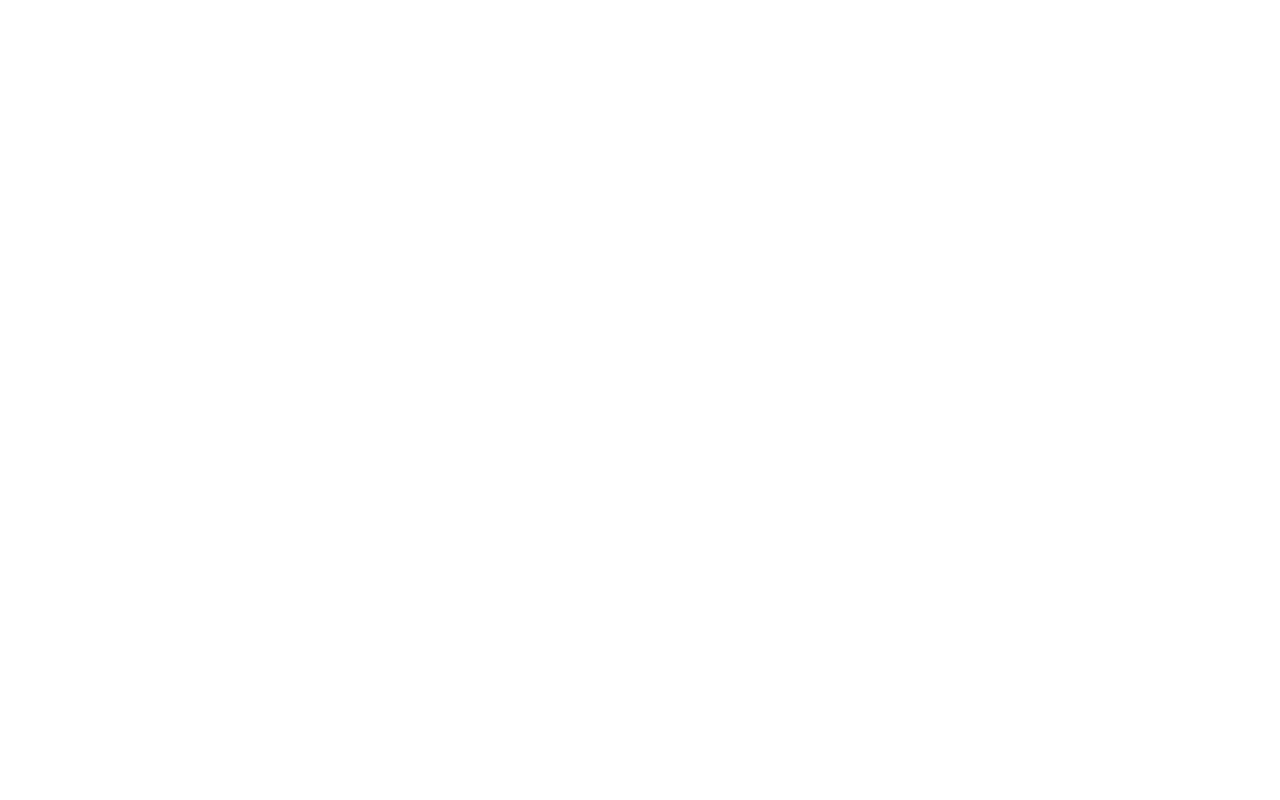
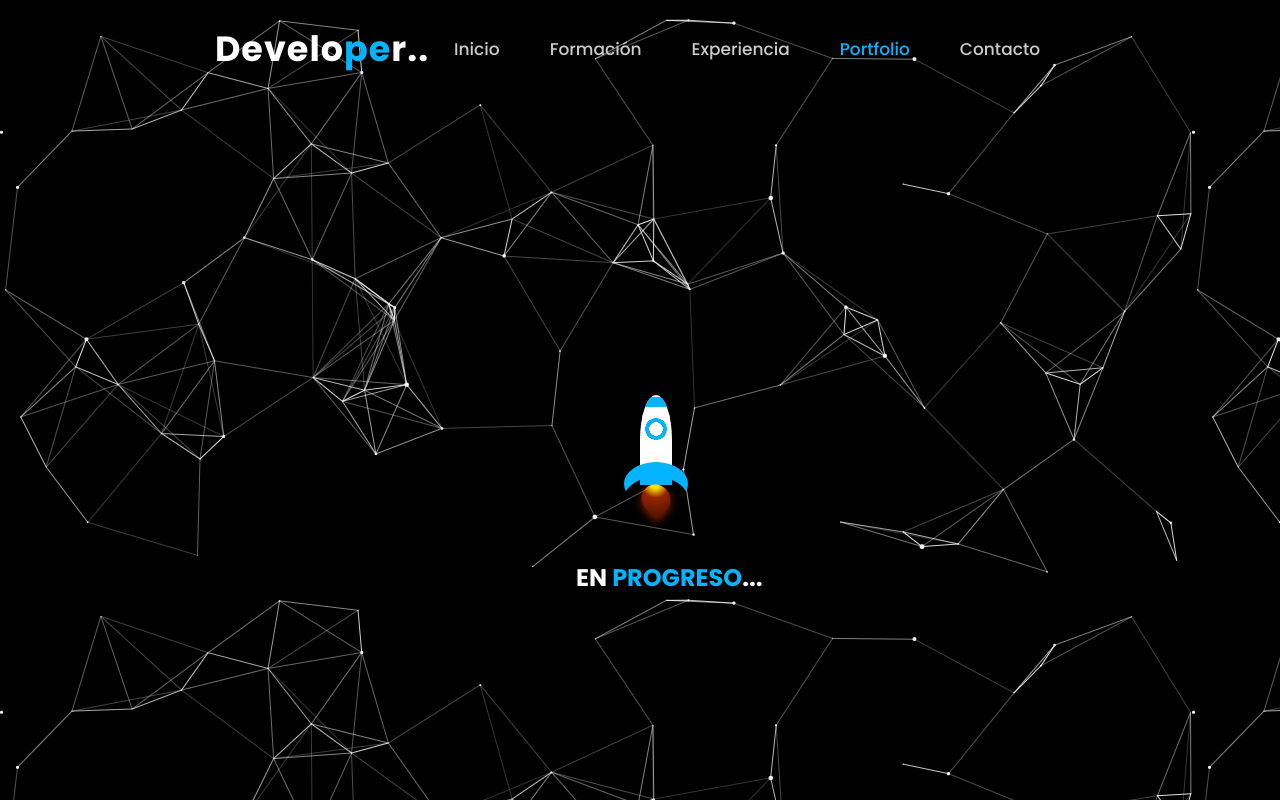
Before and after one commit to asanchezat/Portfolio, a plain HTML site: page portfolio.html in a window 1280 px wide. Drawn offline with nearby package versions, Linux system fonts and the light colour scheme.

Commit message:
portfolio y retoques experiencia

```diff
--- a/css/style.css
+++ b/css/style.css
@@ -235,7 +235,7 @@ h3 span:after {
 }
 
 .formacion-img {
-    height: 550px;
+    height: 500px;
     width: 400px;
     border-radius: 10px;
 }
@@ -265,7 +265,7 @@ h3 span:after {
 /*------- EXPERIENCIA SECTION -----*/
 
 .experiencia {
-    overflow: hidden;
+
     width: 100vw;
     height: 100vh;
     background-image: url(../img/background.png);
@@ -295,6 +295,125 @@ h3 span:after {
     margin-top: 5rem;
 }
 
-.text {
-    margin-top: 10px;
+.box {
+  background: var(--bg-color);
+  padding: 35px 45px;
+  border-radius: 8px;
+  transition: all .45s ease;
 }
+
+.s-icons i {
+  font-size: 32px;
+  margin-bottom: 20px;
+}
+
+.box h3 {
+  font-size: 24px;
+  font-weight: 600;
+  color: var(--text-color);
+  margin-bottom: 15px;
+}
+
+.box p {
+  color: var(--second-color);
+  font-size: 1rem;
+  line-height: 1.8;
+  margin-bottom: 25px;
+}
+
+.box:hover {
+  transform: translateY(-8px);
+  cursor: pointer;
+}
+
+/*----------PORTFOLIO------*/
+
+.portfolio {
+  overflow: hidden;
+  width: 100vw;
+  height: 100vh;
+  background-image: url(../img/background.png);
+}
+
+.portfolio-text {
+  display: block;
+  position: fixed;
+  top:70%;
+  left:45%;
+}
+
+/*----PORTFOLIO ANIMACIÓN EN PROGRESO---------*/
+
+.loader {
+    width: 32px;
+    height: 90px;
+    display: block;
+    position: fixed;
+    top:50%;
+    left:50%;
+    transform: translate(-50%, -50%);
+    border-radius: 50% 50% 0 0;
+    border-bottom: 10px solid var(--main-color);;
+    background-color: #FFF;
+    background-image: radial-gradient(ellipse at center, #FFF 34%, var(--main-color) 35%,var(--main-color) 54%, #FFF 55%), linear-gradient(var(--main-color) 10px, transparent 0);
+    background-size: 28px 28px;
+    background-position: center 20px , center 2px;
+    background-repeat: no-repeat;
+    box-sizing: border-box;
+    animation: animloaderBack 1s linear infinite alternate;
+  }
+  .loader::before {
+    content: '';
+    box-sizing: border-box;
+    position: absolute;
+    left: 50%;
+    transform: translateX(-50%);
+    width: 64px;
+    height: 44px;
+    border-radius: 50%;
+    box-shadow: 0px 15px var(--main-color) inset;
+    top: 67px;
+  }
+  .loader::after {
+    content: '';
+    position: absolute;
+    left: 50%;
+    transform: translateX(-50%) rotate(45deg);
+    width: 34px;
+    height: 34px;
+    top: 112%;
+    background: radial-gradient(ellipse at center, #ffdf00 8%, rgba(249, 62, 0, 0.6) 24%, rgba(0, 0, 0, 0) 100%);
+    border-radius: 50% 50% 0;
+    background-repeat: no-repeat;
+    background-position: -44px -44px;
+    background-size: 100px 100px;
+    box-shadow: 4px 4px 12px 0px rgba(255, 61, 0, 0.5);
+    box-sizing: border-box;
+    animation: animloader 1s linear infinite alternate;
+  }
+
+  @keyframes animloaderBack {
+    0%, 30%, 70% {
+      transform: translateY(0px);
+    }
+    20%, 40%, 100% {
+      transform: translateY(-5px);
+    }
+  }
+
+  @keyframes animloader {
+    0% {
+      box-shadow: 4px 4px 12px 2px rgba(255, 61, 0, 0.75);
+      width: 34px;
+      height: 34px;
+      background-position: -44px -44px;
+      background-size: 100px 100px;
+    }
+    100% {
+      box-shadow: 2px 2px 8px 0px rgba(255, 61, 0, 0.5);
+      width: 30px;
+      height: 28px;
+      background-position: -36px -36px;
+      background-size: 80px 80px;
+    }
+  }
--- a/portfolio.html
+++ b/portfolio.html
@@ -0,0 +1,33 @@
+<!DOCTYPE html>
+<html>
+    <head>
+        <meta charset="utf-8">
+        <meta name="viewport" content="width=device-width, initial-scale=1">
+        <title>
+            Portfolio
+        </title>
+        <link rel="stylesheet" type="text/css" href="css/style.css">
+        <link rel="stylesheet" href="https://unpkg.com/boxicons@latest/css/boxicons.min.css">
+    </head>
+    <body>
+        <header>
+            <a href="#" class="logo">Develo<span>pe</span>r..</a>
+            <ul class="navlist">
+                <li><a href="index.html"> Inicio </a></li>
+                <li><a href="formacion.html" > Formación </a></li>
+                <li><a href="experiencia.html"  > Experiencia </a></li>
+                <li><a href="portfolio.html" class="active"> Portfolio </a></li>
+                <li><a href="contacto.html"> Contacto </a></li>
+            </ul>
+
+        </header>
+        <section class="portfolio">
+            <span class="loader"></span>
+            <h2 class="portfolio-text"> EN <span> PROGRESO</span>...</h2>
+        </section>
+
+
+
+
+    </body>
+</html>
```
Also changed, not shown: experiencia.html (+5 -14 lines).
